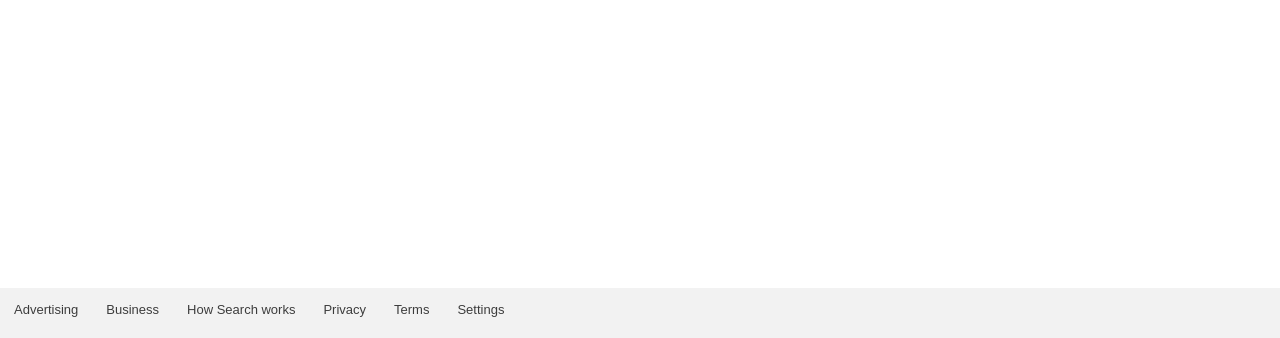
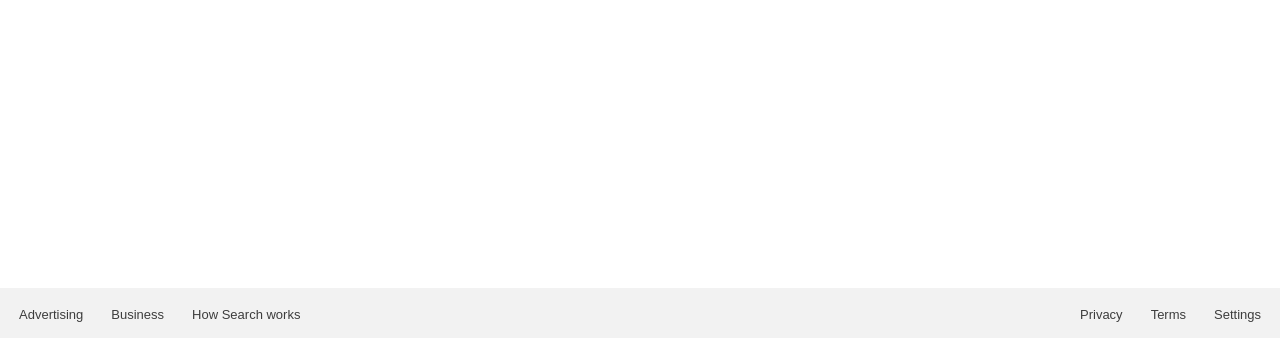
Before and after one commit to anniemaejenkins/google-homepage, a plain HTML site: page index.html in a window 1280 px wide. Shown: the part 462-800 px from the top of the page. Drawn offline with Linux system fonts and the light colour scheme.

Commit message:
fixed the positioning of the footer

```diff
--- a/index.html
+++ b/index.html
@@ -34,20 +34,20 @@
                 <button>Google Search</button>
                 <button>I'm Feeling Lucky</button>
             </div>
-            <nav class="bottom_nav">
+        </div>
+        <footer>
             <!--left side-->
-                <div class="bottom_left">
+            <nav class="bottom_left">
                 <li><a href="#">Advertising</a></li>
                 <li><a href="#">Business</a></li>
                 <li><a href="#">How Search works</a></li>
-                </div>
+            </nav>
             <!--right side-->
-                <div class="bottom_right">
+            <nav class="bottom_right">
                 <li><a href="#">Privacy</a></li>
                 <li><a href="#">Terms</a></li>
                 <li><a href="#">Settings</a></li>
-                </div>
             </nav>
-        </div>
+        </footer>
     </body>
 </html>
--- a/styles.css
+++ b/styles.css
@@ -65,8 +65,8 @@ nav a{
 
 /* navigation bar at the bottom of the page */
 
-.bottom_nav{
-    display: flex;
+footer{
+    display: block;
     height: 50px;
     width: 100%;
     background: #f2f2f2;
@@ -76,11 +76,10 @@ nav a{
     margin: 0;
 }
 .bottom_left{
-    display: flex;
-    flex-flow: row;
+    float: left;
+    margin: 5px;
 }
 .bottom_right{
-    display: flex;
-    flex-flow: row;
-    justify-content: flex-end;
+    float: right;
+    margin: 5px;
 }
```
Lines whose indentation alone changed are shown as unchanged.
